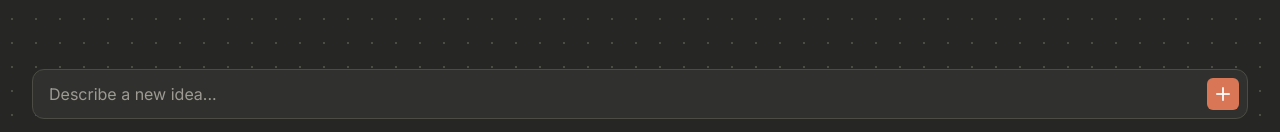
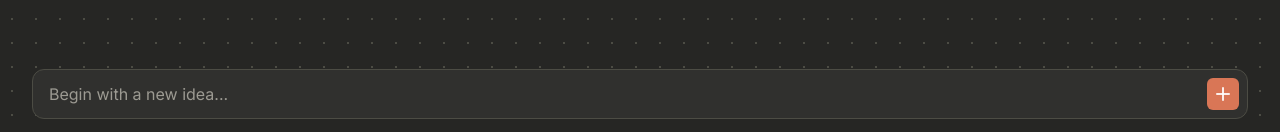
Before and after one commit to ColemanDuPlessie/HackMIT2025, a Vue app in the folder frontend/: page / in a window 1280 px wide. Shown: the part 665-797 px from the top of the page. Built offline with nearby package versions, Linux system fonts and the light colour scheme.

Commit message:
Revert "prompts"
This reverts commit 9c8e46d5785c304f38bf373477b085b8f42f26c0.

```diff
--- a/frontend/src/components/Prompt.vue
+++ b/frontend/src/components/Prompt.vue
@@ -13,10 +13,10 @@ function keydown(event: KeyboardEvent) {
 }
 
 const placeholder = computed(() => {
-    if (selectedNodes.value.length === 1) return 'Modify selected idea...'
-    if (selectedNodes.value.length > 1) return 'Merge selected ideas...'
+    if (selectedNodes.value.length === 1) return 'Describe your changes...'
+    if (selectedNodes.value.length > 1) return 'Merge these images...'
 
-    return 'Describe a new idea...'
+    return 'Begin with a new idea...'
 })
 
 const icon = computed(() => {
```
